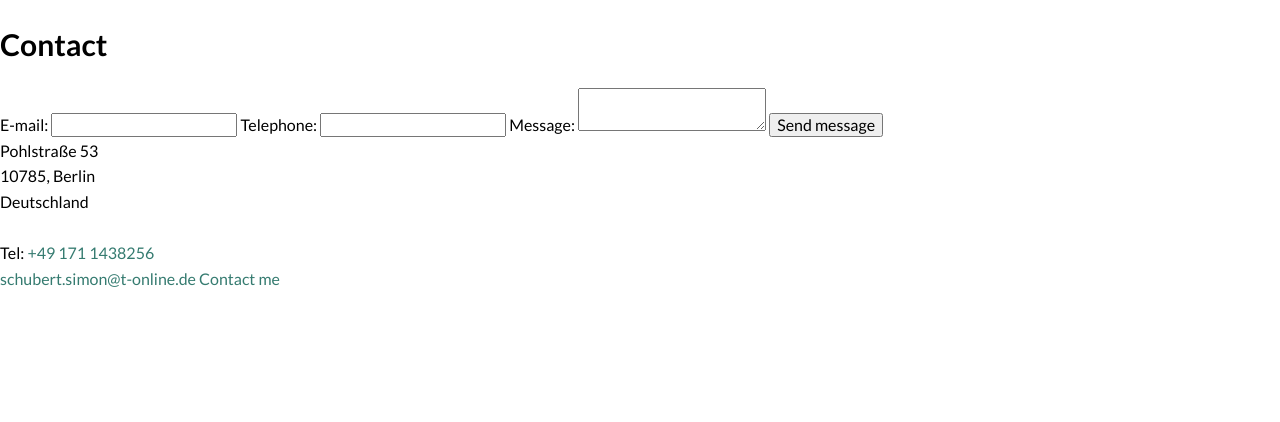
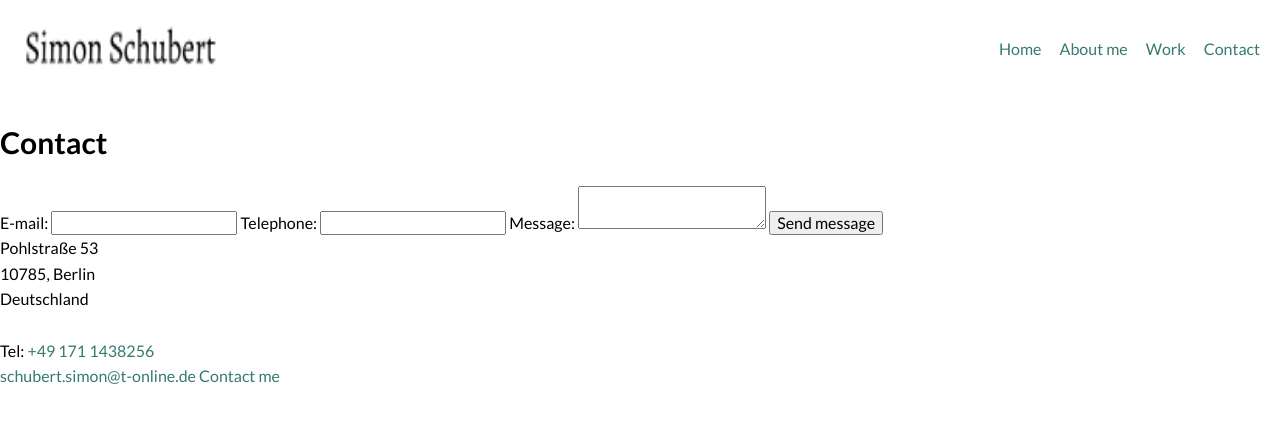
Before and after one commit to SimonVS97/portfolio-website, a plain HTML site: page contact.html in a window 1280 px wide. Drawn offline with nearby package versions, Linux system fonts and the light colour scheme.

Commit message:
contact.html added nav bar

```diff
--- a/contact.html
+++ b/contact.html
@@ -9,6 +9,26 @@
 
     </head>
     <body>
+        <header class="page-header">
+
+            <img class="page-header__item" src="img/personal_Logo.png" alt="Personal Logo of Simon Schubert, a text logo in uppercase letters that consists of my name">
+            <nav class="page-header__item">
+                <ul class="navigation-list">
+                    <li>
+                        <a href="index.html">Home</a>
+                    </li>
+                    <li>
+                        <a href="about.html">About me</a>
+                    </li>
+                    <li>
+                        <a href="work.html">Work</a>
+                    </li>
+                    <li>
+                        <a href="contact.html">Contact</a>
+                    </li>
+                </ul>
+            </nav>
+        </header>
         <h1>Contact</h1>
 
         <form action="" method="post">
```
